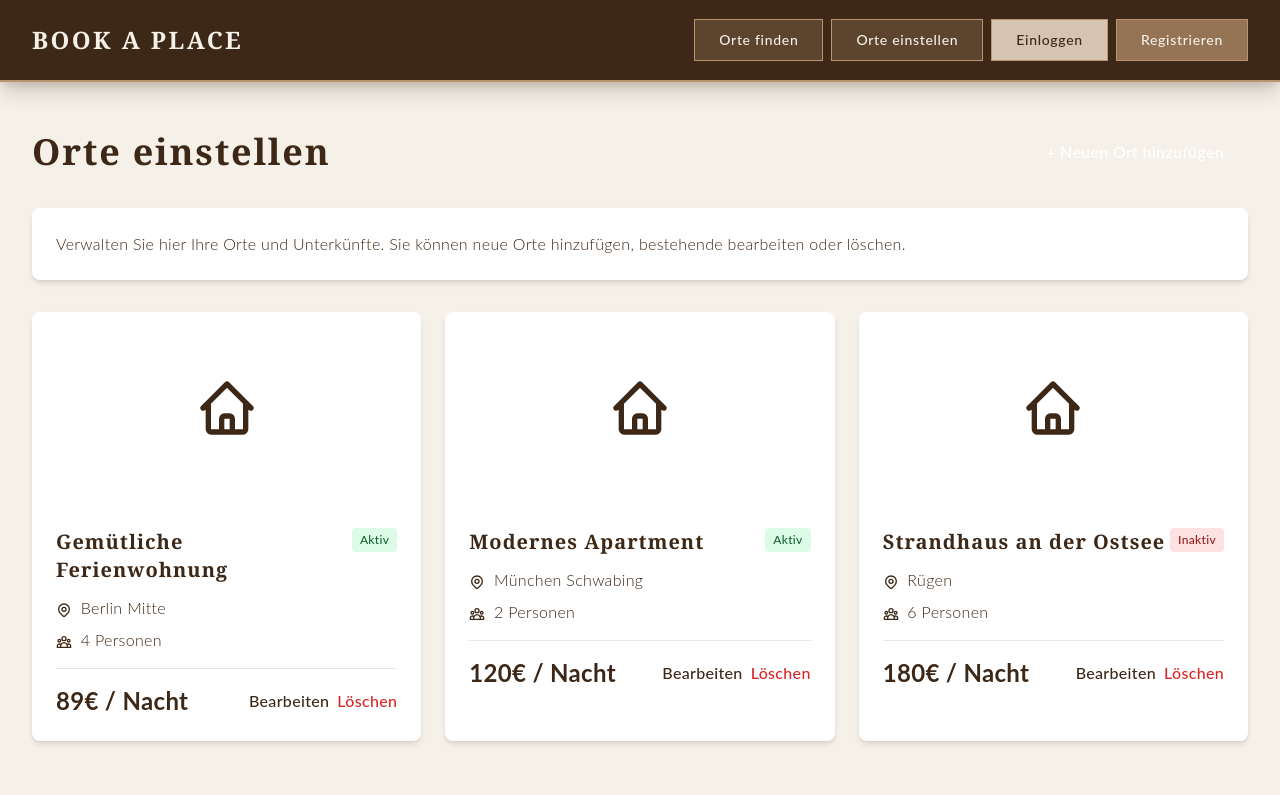
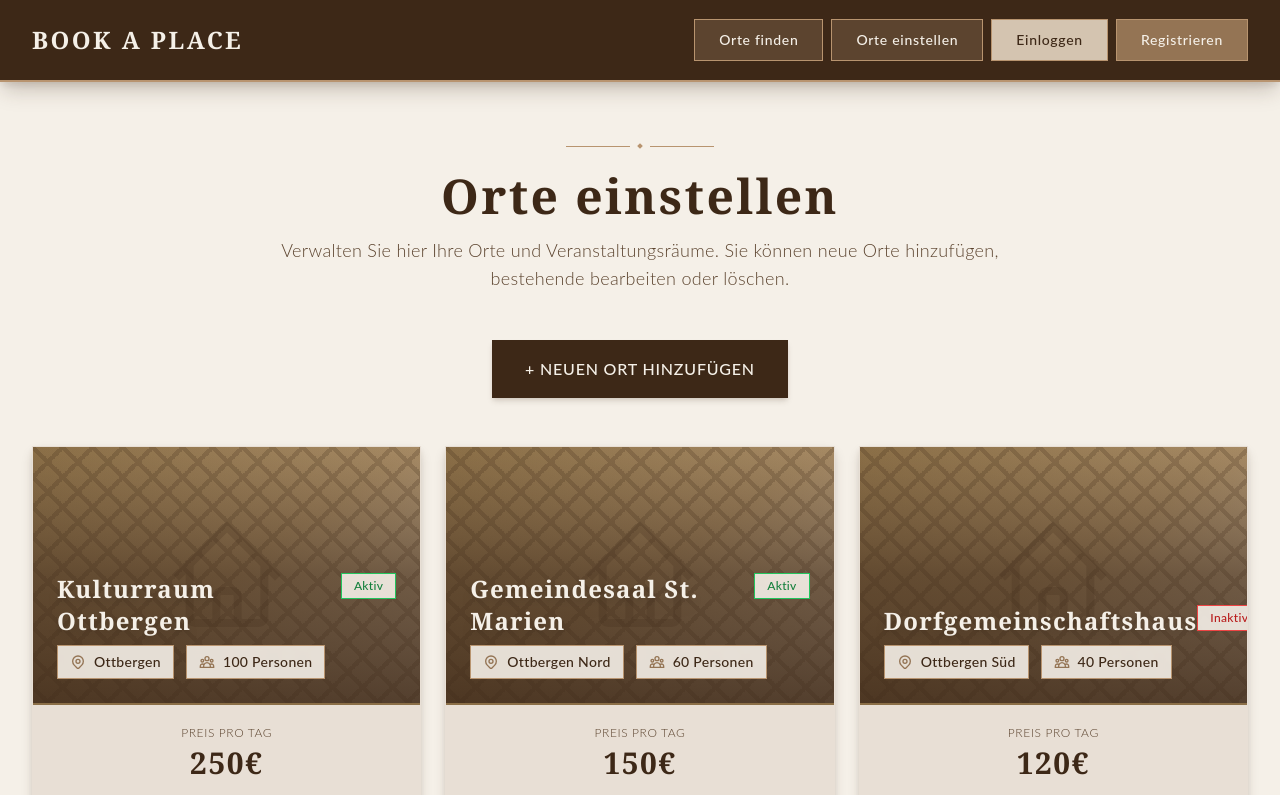
Before and after one commit to giffynuss/OttbergenLocations-Frontend, a Vue app in the folder OttbergenLocations-Frontend/: page /manage-places in a window 1280 px wide. Shown: the top 795 px of the page. Built offline with nearby package versions, Linux system fonts and the light colour scheme.

Commit message:
Orte einstellen Design Change

```diff
--- a/OttbergenLocations-Frontend/src/views/ManagePlacesView.vue
+++ b/OttbergenLocations-Frontend/src/views/ManagePlacesView.vue
@@ -1,123 +1,170 @@
 <template>
-  <div class="min-h-screen">
-    <div class="max-w-7xl mx-auto px-4 sm:px-6 lg:px-8 py-12">
-      <div class="flex justify-between items-center mb-8">
-        <h1 class="text-4xl font-bold text-booking-dark-brown">
+  <div class="min-h-screen bg-luxury-ivory py-16 px-4 sm:px-6 lg:px-8">
+    <div class="max-w-7xl mx-auto">
+      <!-- Überschrift mit Untertext -->
+      <div class="text-center mb-12">
+        <!-- Dekorative Elemente -->
+        <div class="flex items-center justify-center mb-6">
+          <div class="h-px w-16 bg-luxury-gold"></div>
+          <div class="h-1 w-1 mx-2 bg-luxury-gold transform rotate-45"></div>
+          <div class="h-px w-16 bg-luxury-gold"></div>
+        </div>
+
+        <h1 class="font-luxury text-5xl font-bold text-luxury-dark tracking-luxury mb-4">
           Orte einstellen
         </h1>
+
+        <!-- Untertext direkt unter Überschrift -->
+        <p class="text-luxury-brown font-light text-lg max-w-3xl mx-auto">
+          Verwalten Sie hier Ihre Orte und Veranstaltungsräume. Sie können neue Orte hinzufügen, bestehende bearbeiten oder löschen.
+        </p>
+      </div>
+
+      <!-- Neuen Ort hinzufügen Button -->
+      <div class="flex justify-center mb-12">
         <button
           @click="showAddModal = true"
-          class="bg-booking-dark-brown text-white px-6 py-3 rounded-lg hover:bg-booking-medium-brown transition-colors duration-300 font-medium"
+          class="btn-luxury-primary px-8 py-4 text-base"
         >
-          + Neuen Ort hinzufügen
+          + NEUEN ORT HINZUFÜGEN
         </button>
       </div>
 
-      <!-- Info Text -->
-      <div class="bg-white rounded-lg shadow-md p-6 mb-8">
-        <p class="text-booking-gray-brown">
-          Verwalten Sie hier Ihre Orte und Unterkünfte. Sie können neue Orte hinzufügen, bestehende bearbeiten oder löschen.
-        </p>
-      </div>
-
-      <!-- Places List -->
+      <!-- Places Grid -->
       <div v-if="places.length > 0" class="grid grid-cols-1 md:grid-cols-2 lg:grid-cols-3 gap-6">
         <div
           v-for="place in places"
           :key="place.id"
-          class="bg-white rounded-lg shadow-md overflow-hidden hover:shadow-xl transition-shadow duration-300"
+          class="card-luxury overflow-hidden hover:shadow-luxury-xl transition-all duration-300 flex flex-col"
         >
-          <!-- Image Placeholder -->
-          <div class="h-48 bg-gradient-to-r from-booking-beige to-booking-light-beige flex items-center justify-center">
-            <svg class="w-16 h-16 text-booking-gray-brown" fill="none" stroke="currentColor" viewBox="0 0 24 24">
-              <path stroke-linecap="round" stroke-linejoin="round" stroke-width="2" d="M3 12l2-2m0 0l7-7 7 7M5 10v10a1 1 0 001 1h3m10-11l2 2m-2-2v10a1 1 0 01-1 1h-3m-6 0a1 1 0 001-1v-4a1 1 0 011-1h2a1 1 0 011 1v4a1 1 0 001 1m-6 0h6"></path>
+          <!-- Bild-Bereich mit Gradient-Overlay und Text -->
+          <div class="h-64 bg-gradient-to-br from-luxury-medium via-luxury-tan to-luxury-cream relative overflow-hidden">
+            <!-- Dekoratives Muster im Hintergrund -->
+            <div class="absolute inset-0 opacity-20" style="background-image: linear-gradient(45deg, transparent 45%, currentColor 45%, currentColor 55%, transparent 55%), linear-gradient(-45deg, transparent 45%, currentColor 45%, currentColor 55%, transparent 55%); background-size: 30px 30px; color: var(--color-luxury-dark);"></div>
+
+            <!-- Hintergrund Icon -->
+            <svg class="absolute top-1/2 left-1/2 transform -translate-x-1/2 -translate-y-1/2 w-32 h-32 text-luxury-dark opacity-20" fill="none" stroke="currentColor" viewBox="0 0 24 24">
+              <path stroke-linecap="square" stroke-linejoin="miter" stroke-width="1.5" d="M3 12l2-2m0 0l7-7 7 7M5 10v10a1 1 0 001 1h3m10-11l2 2m-2-2v10a1 1 0 01-1 1h-3m-6 0a1 1 0 001-1v-4a1 1 0 011-1h2a1 1 0 011 1v4a1 1 0 001 1m-6 0h6"></path>
             </svg>
-          </div>
 
-          <div class="p-6">
-            <div class="flex justify-between items-start mb-3">
-              <h3 class="text-xl font-semibold text-booking-dark-brown">
+            <!-- Gradient Overlay -->
+            <div class="absolute inset-0 bg-gradient-to-t from-luxury-dark via-luxury-dark/70 to-transparent opacity-85"></div>
+
+            <!-- Text über dem Bild -->
+            <div class="absolute inset-0 p-6 flex flex-col justify-end z-10">
+              <div class="flex justify-between items-start mb-2">
+                <h3 class="font-luxury text-2xl font-bold text-luxury-ivory tracking-luxury drop-shadow-lg">
                   {{ place.title }}
                 </h3>
                 <span
-                class="px-2 py-1 rounded text-xs font-medium"
-                :class="place.active ? 'bg-green-100 text-green-800' : 'bg-red-100 text-red-800'"
+                  class="px-3 py-1 text-xs font-medium border"
+                  :class="place.active
+                    ? 'bg-luxury-ivory/90 text-green-700 border-green-500'
+                    : 'bg-luxury-ivory/90 text-red-700 border-red-500'"
                 >
                   {{ place.active ? 'Aktiv' : 'Inaktiv' }}
                 </span>
               </div>
 
-            <p class="text-booking-gray-brown mb-2">
-              <svg class="inline w-4 h-4 mr-1" fill="none" stroke="currentColor" viewBox="0 0 24 24">
-                <path stroke-linecap="round" stroke-linejoin="round" stroke-width="2" d="M17.657 16.657L13.414 20.9a1.998 1.998 0 01-2.827 0l-4.244-4.243a8 8 0 1111.314 0z"></path>
-                <path stroke-linecap="round" stroke-linejoin="round" stroke-width="2" d="M15 11a3 3 0 11-6 0 3 3 0 016 0z"></path>
+              <!-- Details -->
+              <div class="flex flex-wrap items-center gap-3 text-sm">
+                <div class="flex items-center gap-2 bg-luxury-ivory/90 backdrop-blur-sm px-3 py-1.5 border border-luxury-gold">
+                  <svg class="w-4 h-4 text-luxury-accent" fill="none" stroke="currentColor" viewBox="0 0 24 24">
+                    <path stroke-linecap="square" stroke-linejoin="miter" stroke-width="2" d="M17.657 16.657L13.414 20.9a1.998 1.998 0 01-2.827 0l-4.244-4.243a8 8 0 1111.314 0z"></path>
+                    <path stroke-linecap="square" stroke-linejoin="miter" stroke-width="2" d="M15 11a3 3 0 11-6 0 3 3 0 016 0z"></path>
                   </svg>
-              {{ place.location }}
-            </p>
+                  <span class="font-medium text-luxury-dark">{{ place.location }}</span>
+                </div>
+                <div class="flex items-center gap-2 bg-luxury-ivory/90 backdrop-blur-sm px-3 py-1.5 border border-luxury-gold">
+                  <svg class="w-4 h-4 text-luxury-accent" fill="none" stroke="currentColor" viewBox="0 0 24 24">
+                    <path stroke-linecap="square" stroke-linejoin="miter" stroke-width="2" d="M17 20h5v-2a3 3 0 00-5.356-1.857M17 20H7m10 0v-2c0-.656-.126-1.283-.356-1.857M7 20H2v-2a3 3 0 015.356-1.857M7 20v-2c0-.656.126-1.283.356-1.857m0 0a5.002 5.002 0 019.288 0M15 7a3 3 0 11-6 0 3 3 0 016 0zm6 3a2 2 0 11-4 0 2 2 0 014 0zM7 10a2 2 0 11-4 0 2 2 0 014 0z"></path>
+                  </svg>
+                  <span class="font-medium text-luxury-dark">{{ place.capacity }} Personen</span>
+                </div>
+              </div>
+            </div>
+          </div>
 
-            <p class="text-booking-gray-brown mb-4">
-              <svg class="inline w-4 h-4 mr-1" fill="none" stroke="currentColor" viewBox="0 0 24 24">
-                <path stroke-linecap="round" stroke-linejoin="round" stroke-width="2" d="M17 20h5v-2a3 3 0 00-5.356-1.857M17 20H7m10 0v-2c0-.656-.126-1.283-.356-1.857M7 20H2v-2a3 3 0 015.356-1.857M7 20v-2c0-.656.126-1.283.356-1.857m0 0a5.002 5.002 0 019.288 0M15 7a3 3 0 11-6 0 3 3 0 016 0zm6 3a2 2 0 11-4 0 2 2 0 014 0zM7 10a2 2 0 11-4 0 2 2 0 014 0z"></path>
-              </svg>
-              {{ place.capacity }} Personen
-            </p>
+          <!-- Preis-Bereich (statisch wie in SearchView) -->
+          <div class="bg-luxury-light border-t-2 border-luxury-medium p-5">
+            <div class="text-center mb-4">
+              <p class="text-xs text-luxury-brown mb-1 tracking-luxury uppercase">Preis pro Tag</p>
+              <p class="font-luxury text-3xl font-bold text-luxury-dark tracking-luxury">{{ place.price }}€</p>
+            </div>
 
-            <div class="flex justify-between items-center pt-4 border-t border-booking-light-beige">
-              <span class="text-2xl font-bold text-booking-dark-brown">
-                {{ place.price }}€ / Nacht
-              </span>
-              <div class="space-x-2">
+            <!-- Aktionsbuttons -->
+            <div class="flex gap-3">
               <button
                 @click="editPlace(place)"
-                  class="text-booking-medium-brown hover:text-booking-dark-brown font-medium"
+                class="flex-1 px-4 py-2.5 bg-luxury-dark text-luxury-ivory font-medium tracking-luxury hover:bg-luxury-brown transition-all duration-300 border border-luxury-dark text-sm"
               >
-                  Bearbeiten
+                BEARBEITEN
               </button>
               <button
                 @click="deletePlace(place.id)"
-                  class="text-red-600 hover:text-red-800 font-medium"
+                class="flex-1 px-4 py-2.5 bg-white text-red-700 font-medium tracking-luxury hover:bg-red-50 transition-all duration-300 border-2 border-red-600 text-sm"
               >
-                  Löschen
+                LÖSCHEN
               </button>
-              </div>
             </div>
           </div>
         </div>
       </div>
 
       <!-- Empty State -->
-      <div v-else class="text-center py-12">
-        <div class="w-24 h-24 bg-booking-beige rounded-full flex items-center justify-center mx-auto mb-4">
-          <svg class="w-12 h-12 text-booking-gray-brown" fill="none" stroke="currentColor" viewBox="0 0 24 24">
-            <path stroke-linecap="round" stroke-linejoin="round" stroke-width="2" d="M3 12l2-2m0 0l7-7 7 7M5 10v10a1 1 0 001 1h3m10-11l2 2m-2-2v10a1 1 0 01-1 1h-3m-6 0a1 1 0 001-1v-4a1 1 0 011-1h2a1 1 0 011 1v4a1 1 0 001 1m-6 0h6"></path>
+      <div v-else class="text-center py-16">
+        <div class="w-32 h-32 bg-gradient-to-br from-luxury-light via-luxury-cream to-luxury-tan mx-auto mb-6 flex items-center justify-center relative overflow-hidden">
+          <!-- Dekoratives Muster -->
+          <div class="absolute inset-0 opacity-10" style="background-image: linear-gradient(45deg, transparent 45%, currentColor 45%, currentColor 55%, transparent 55%), linear-gradient(-45deg, transparent 45%, currentColor 45%, currentColor 55%, transparent 55%); background-size: 20px 20px; color: var(--color-luxury-dark);"></div>
+
+          <svg class="w-20 h-20 text-luxury-brown opacity-50 relative z-10" fill="none" stroke="currentColor" viewBox="0 0 24 24">
+            <path stroke-linecap="square" stroke-linejoin="miter" stroke-width="1.5" d="M3 12l2-2m0 0l7-7 7 7M5 10v10a1 1 0 001 1h3m10-11l2 2m-2-2v10a1 1 0 01-1 1h-3m-6 0a1 1 0 001-1v-4a1 1 0 011-1h2a1 1 0 011 1v4a1 1 0 001 1m-6 0h6"></path>
           </svg>
         </div>
-        <p class="text-booking-gray-brown text-lg mb-4">
+
+        <p class="font-luxury text-2xl text-luxury-dark font-bold mb-2 tracking-luxury">
+          Keine Orte vorhanden
+        </p>
+        <p class="text-luxury-brown text-base font-light mb-8">
           Sie haben noch keine Orte eingestellt.
         </p>
+
         <button
           @click="showAddModal = true"
-          class="inline-block bg-booking-dark-brown text-white px-6 py-3 rounded-lg hover:bg-booking-medium-brown transition-colors duration-300"
+          class="btn-luxury-primary px-8 py-3"
         >
-          Ersten Ort hinzufügen
+          ERSTEN ORT HINZUFÜGEN
         </button>
       </div>
     </div>
 
-    <!-- Simple Add Modal Placeholder -->
-    <div v-if="showAddModal" class="fixed inset-0 bg-black bg-opacity-50 flex items-center justify-center z-50">
-      <div class="bg-white rounded-lg p-8 max-w-md w-full mx-4">
-        <h2 class="text-2xl font-bold text-booking-dark-brown mb-4">
+    <!-- Add/Edit Modal -->
+    <div
+      v-if="showAddModal"
+      class="fixed inset-0 bg-luxury-dark bg-opacity-75 flex items-center justify-center z-50 px-4"
+      @click.self="showAddModal = false"
+    >
+      <div class="card-luxury p-8 max-w-md w-full mx-4 relative">
+        <!-- Dekorative Elemente -->
+        <div class="flex items-center justify-center mb-6">
+          <div class="h-px w-12 bg-luxury-gold"></div>
+          <div class="h-1 w-1 mx-2 bg-luxury-gold transform rotate-45"></div>
+          <div class="h-px w-12 bg-luxury-gold"></div>
+        </div>
+
+        <h2 class="font-luxury text-3xl font-bold text-luxury-dark mb-4 text-center tracking-luxury">
           Neuen Ort hinzufügen
         </h2>
-        <p class="text-booking-gray-brown mb-6">
-          Funktion wird in Kürze verfügbar sein.
+
+        <p class="text-luxury-brown font-light mb-8 text-center">
+          Diese Funktion wird in Kürze verfügbar sein.
         </p>
+
         <button
           @click="showAddModal = false"
-          class="w-full bg-booking-dark-brown text-white px-6 py-3 rounded-lg hover:bg-booking-medium-brown transition-colors duration-300"
+          class="btn-luxury-primary w-full"
         >
-          Schließen
+          SCHLIESSEN
         </button>
       </div>
     </div>
@@ -139,26 +186,26 @@ interface Place {
 const places = ref<Place[]>([
   {
     id: 1,
-    title: 'Gemütliche Ferienwohnung',
-    location: 'Berlin Mitte',
-    capacity: 4,
-    price: 89,
+    title: 'Kulturraum Ottbergen',
+    location: 'Ottbergen',
+    capacity: 100,
+    price: 250,
     active: true
   },
   {
     id: 2,
-    title: 'Modernes Apartment',
-    location: 'München Schwabing',
-    capacity: 2,
-    price: 120,
+    title: 'Gemeindesaal St. Marien',
+    location: 'Ottbergen Nord',
+    capacity: 60,
+    price: 150,
     active: true
   },
   {
     id: 3,
-    title: 'Strandhaus an der Ostsee',
-    location: 'Rügen',
-    capacity: 6,
-    price: 180,
+    title: 'Dorfgemeinschaftshaus',
+    location: 'Ottbergen Süd',
+    capacity: 40,
+    price: 120,
     active: false
   }
 ])
@@ -175,3 +222,10 @@ const deletePlace = (id: number) => {
   }
 }
 </script>
+
+<style scoped>
+/* Smooth transitions for cards */
+.card-luxury {
+  transition: all 0.3s ease;
+}
+</style>
```
Lines whose indentation alone changed are shown as unchanged.
